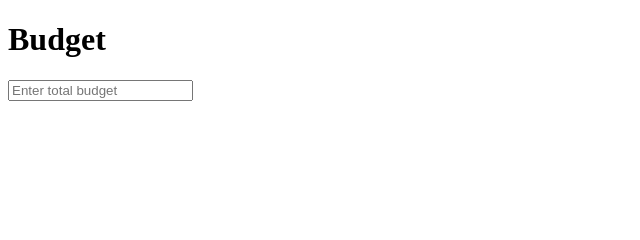
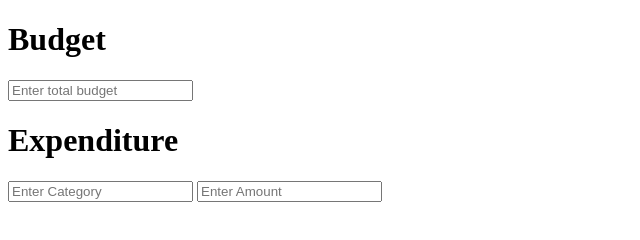
Before and after one commit to SyedOmarAli/Budgeting-App, a plain HTML site: page index.html in a window 1280 px wide. Shown: the whole page, without its empty margins (0-640 px from the left). Drawn offline with Linux system fonts and the light colour scheme.

Commit message:
updated form

```diff
--- a/index.html
+++ b/index.html
@@ -14,6 +14,13 @@
                 <input type="number" id="user-bgt" placeholder="Enter total budget">
             </form>
         </div>
+        <div class="row">
+            <h1>Expenditure</h1>
+            <form>
+                <input type="text" id="ctg-desc" placeholder="Enter Category">
+                <input type="number" id="ctg-amnt" placeholder="Enter Amount">
+            </form>
+        </div>
     </div>
 
 </body>
```
